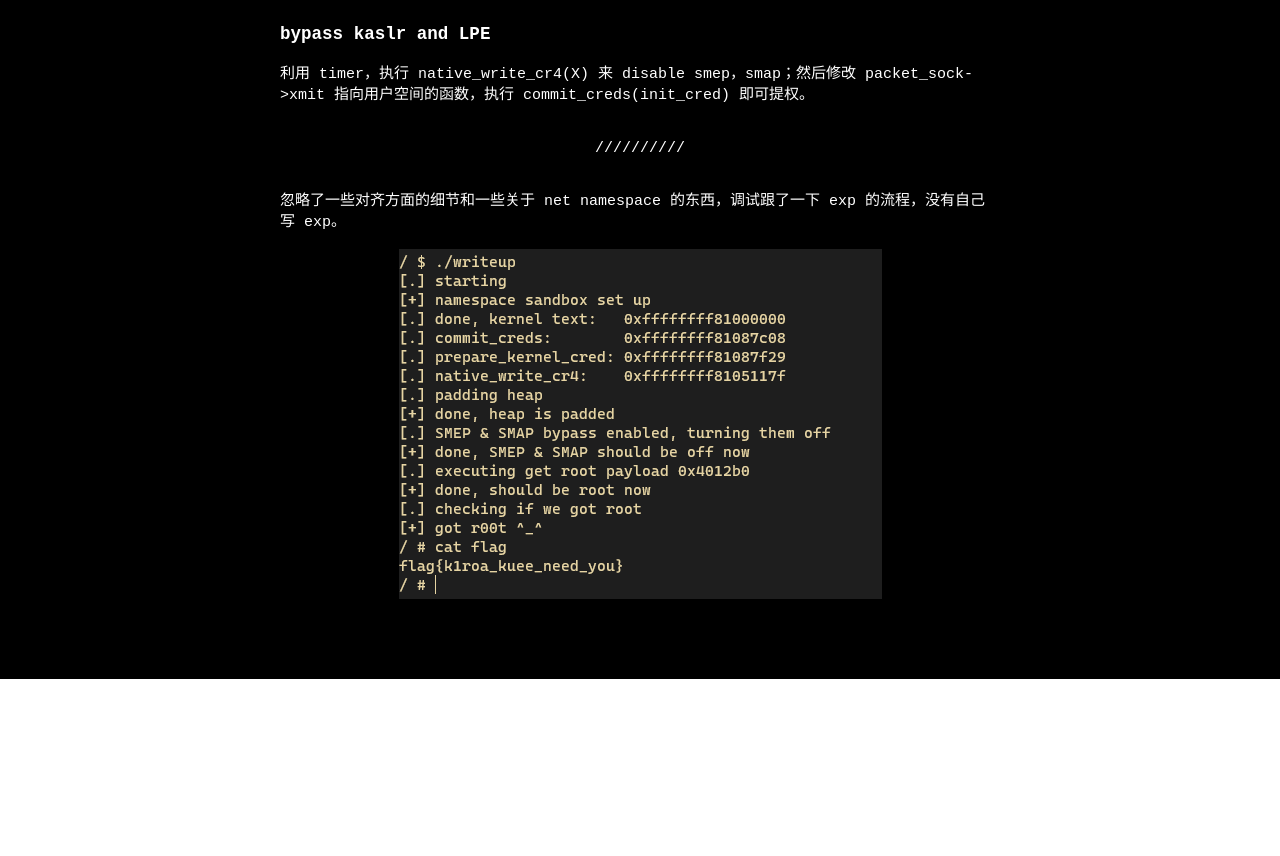
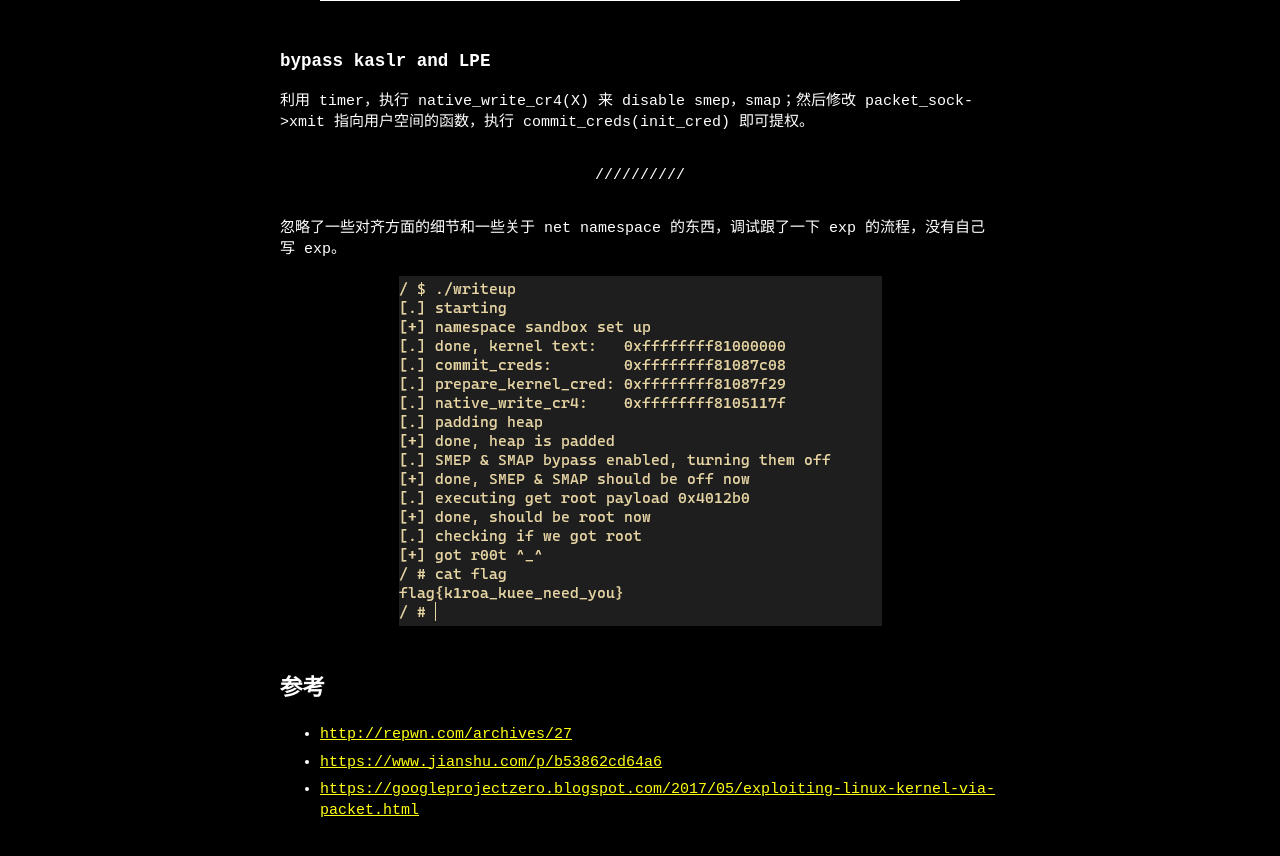
Before and after one commit to RLee063/rlee063.github.io, a Jekyll site: the page built from _posts/2021-10-27-CVE-2017-7308.md, in a window 1280 px wide and 900 px high, scrolled down 6118 px. Shown: the top 856 px of the window. Built offline with Jekyll 4.4.1, drawn with Linux system fonts in a browser that asks for light colours; before the commit the page ends 6797 px from its top, so only the background shows below that.

Commit message:
[post] 7308 add references

```diff
--- a/_posts/2021-10-27-CVE-2017-7308.md
+++ b/_posts/2021-10-27-CVE-2017-7308.md
@@ -10,6 +10,7 @@ title: CVE-2017-730 - 利用 packet_sock 提权
 - [漏洞点](#漏洞点)
 - [漏洞挖掘复现](#漏洞挖掘复现)
 - [漏洞利用复现](#漏洞利用复现)
+- [参考](#参考)
 
 ## AF_PACKET sockets 简介
 
@@ -238,3 +239,8 @@ pkc1->nxt_offset = pkc1->pkblk_start + BLK_PLUS_PRIV(pkc1->blk_sizeof_priv);
 忽略了一些对齐方面的细节和一些关于 net namespace 的东西，调试跟了一下 exp 的流程，没有自己写 exp。
 
 ![final](images/CVE-2017-7308/final.png)
+
+## 参考
+* [http://repwn.com/archives/27](http://repwn.com/archives/27/)
+* [https://www.jianshu.com/p/b53862cd64a6](https://www.jianshu.com/p/b53862cd64a6)
+* [https://googleprojectzero.blogspot.com/2017/05/exploiting-linux-kernel-via-packet.html](https://googleprojectzero.blogspot.com/2017/05/exploiting-linux-kernel-via-packet.html)
```
